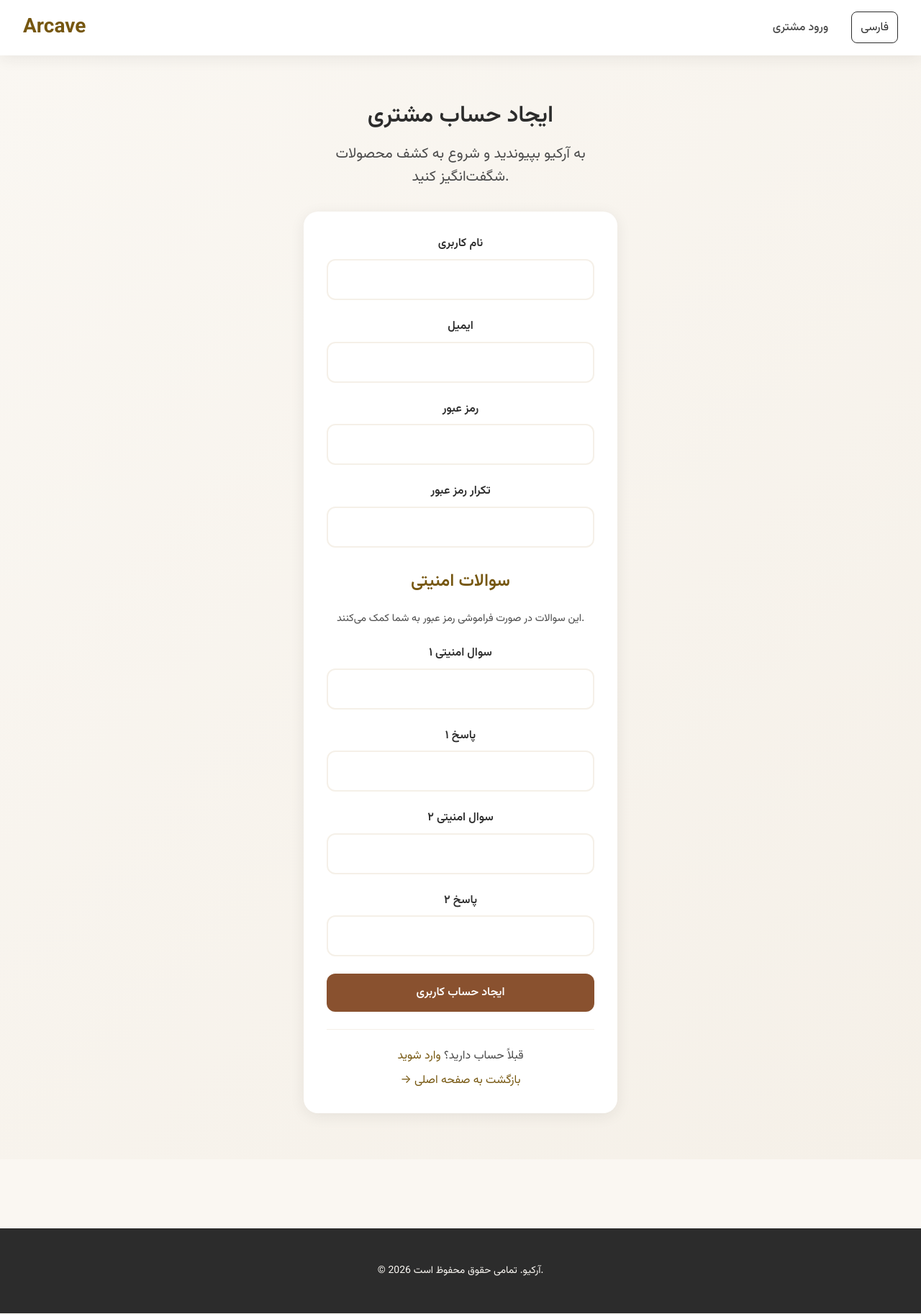
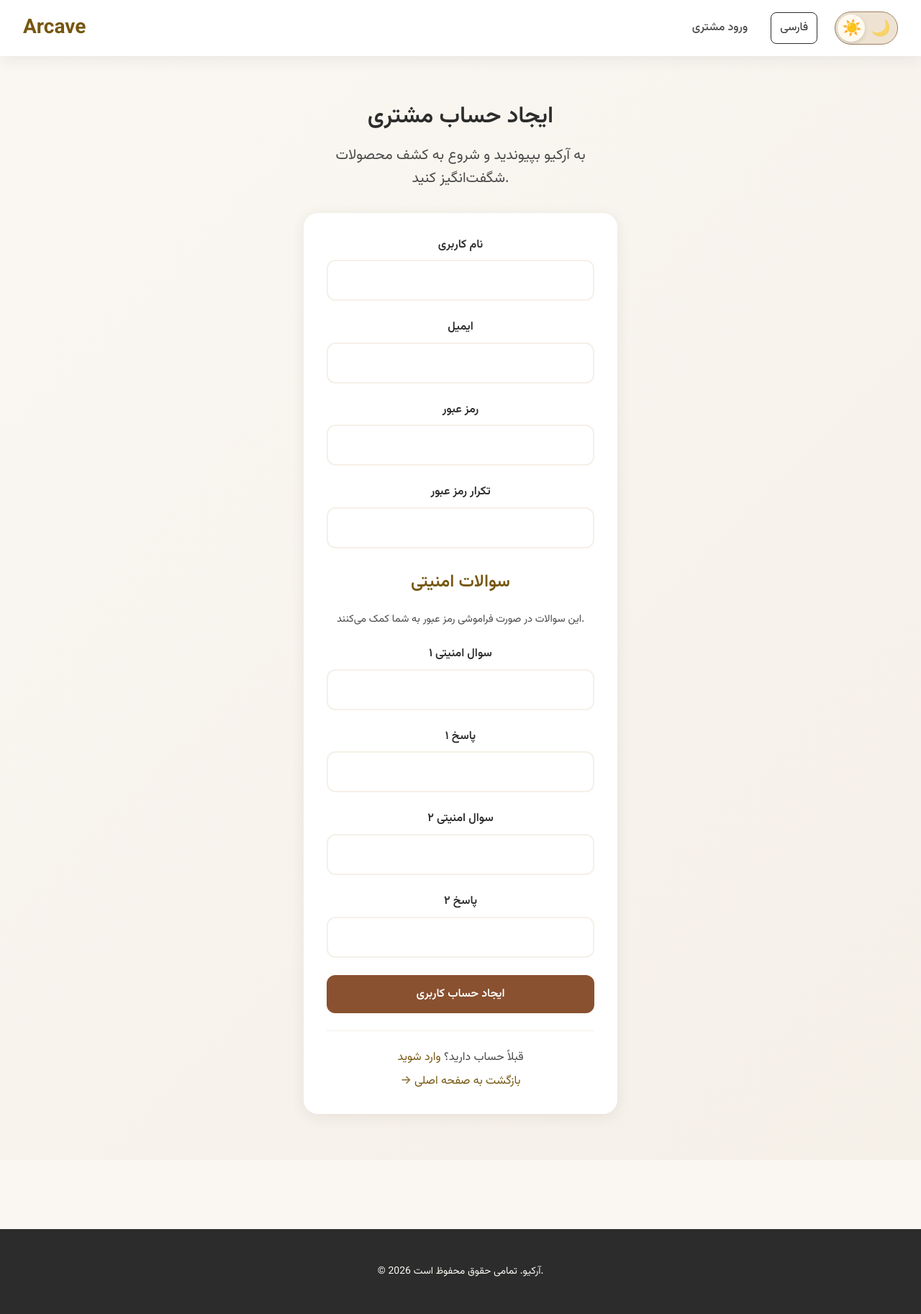
Before and after one commit to Arad-d/arcave-marketplace, a Django app: page /customer/signup/ in a window 1280 px wide. Shown: the whole page at 72% size. Run offline with Django 5.2, Linux system fonts and the light colour scheme; parts of the project's set-up code (start-up, migrations or seed data) failed here and were passed over.

Commit message:
Add persistent night mode with a sun and moon header toggle

```diff
--- a/django_project/shop/templates/shop/base.html
+++ b/django_project/shop/templates/shop/base.html
@@ -9,13 +9,15 @@
     <meta name="viewport" content="width=device-width, initial-scale=1.0">
     <title>{% block title %}{% translate "آرکیو" %}{% endblock %}</title>
 
+    <script src="{% static 'js/theme.js' %}"></script>
+
     <!-- Google Fonts -->
     <link rel="preconnect" href="https://fonts.googleapis.com">
     <link rel="preconnect" href="https://fonts.gstatic.com" crossorigin>
     <link href="https://fonts.googleapis.com/css2?family=Vazirmatn:wght@100..900&display=swap" rel="stylesheet">
 
     <!-- Custom CSS -->
-    <link rel="stylesheet" href="{% static 'css/style.css' %}?v=ux-1">
+    <link rel="stylesheet" href="{% static 'css/style.css' %}?v=theme-1">
 </head>
 <body>
     <a class="skip-link" href="#main-content">{% translate "رفتن به محتوای اصلی" %}</a>
@@ -42,6 +44,10 @@
                     <li>{% include "includes/language_switch.html" %}</li>
                 {% endif %}
             </ul>
+            <button id="theme-toggle" class="theme-toggle" type="button" role="switch" aria-checked="false" aria-label="{% translate 'حالت شب' %}" title="{% translate 'حالت شب' %}" hidden>
+                <span class="theme-icon theme-sun" aria-hidden="true">☀️</span>
+                <span class="theme-icon theme-moon" aria-hidden="true">🌙</span>
+            </button>
         </div>
     </nav>
 
--- a/django_project/static/css/style.css
+++ b/django_project/static/css/style.css
@@ -819,3 +819,82 @@ h1, h2, h3, p, .comment-text, .order-reference, td { overflow-wrap: anywhere; }
 
 .demo-banner { padding-block: 1rem; background: #e7eddf; border-bottom: 1px solid #356638; }
 .demo-banner p { margin: .25rem 0; font-size: .9rem; }
+
+/* A single appearance switch shared by customer, seller and account pages. */
+:root { color-scheme: light; }
+.navbar-content { gap: 1.5rem; }
+.navbar-nav { margin-inline-start: auto; }
+.theme-toggle {
+    position: relative;
+    display: inline-flex;
+    align-items: center;
+    justify-content: space-around;
+    flex: 0 0 88px;
+    width: 88px;
+    height: 46px;
+    border: 1px solid #9c8064;
+    border-radius: 28px;
+    background: #eee3d2;
+    cursor: pointer;
+    direction: ltr;
+    padding: 3px;
+}
+.theme-toggle[hidden] { display: none; }
+.theme-toggle::before {
+    content: "";
+    position: absolute;
+    top: 3px;
+    left: 3px;
+    width: 38px;
+    height: 38px;
+    border-radius: 50%;
+    background: #fffaf0;
+    box-shadow: 0 2px 6px #0002;
+    transition: transform .2s ease;
+}
+.theme-icon { position: relative; font-size: 22px; line-height: 1; }
+.theme-moon { opacity: .6; }
+[data-theme="dark"] {
+    color-scheme: dark;
+    --color-cream: #191b1c;
+    --color-cream-dark: #292b2d;
+    --color-white: #222426;
+    --color-charcoal: #f4eee5;
+    --color-charcoal-light: #cdc6bc;
+    --color-brown: #e4ba87;
+    --color-brown-light: #d4ae84;
+    --color-terracotta: #d8a574;
+    --color-terracotta-dark: #edbd90;
+    --color-success: #a1d4a3;
+    --color-error: #ffabab;
+    --shadow-soft: 0 4px 20px #0003;
+    --shadow-medium: 0 8px 30px #0004;
+    --shadow-hover: 0 12px 40px #0005;
+}
+[data-theme="dark"] .theme-toggle { background: #34383d; border-color: #bd9870; }
+[data-theme="dark"] .theme-toggle::before { transform: translateX(42px); background: #595048; }
+[data-theme="dark"] .theme-sun { opacity: .6; }
+[data-theme="dark"] .theme-moon { opacity: 1; }
+.form-control, .search-input { color: var(--color-charcoal); }
+input::placeholder, textarea::placeholder { color: var(--color-charcoal-light); opacity: .8; }
+[data-theme="dark"] .footer { background: #111314; }
+[data-theme="dark"] .footer-text { color: #cdc6bc; }
+[data-theme="dark"] .skip-link { background: #222426; }
+[data-theme="dark"] .demo-banner { background: #253228; border-color: #8ab38c; }
+[data-theme="dark"] .btn-danger { background: #9b3434; color: #fff5ef; }
+[data-theme="dark"] .btn-danger:hover { background: #b64646; }
+[data-theme="dark"] :focus-visible { outline-color: #97c8ff; }
+[data-theme="dark"] .form-control:focus { border-color: #d8a574; }
+/* Category badges use the accent as their background and need dark lettering. */
+[data-theme="dark"] span[style*="background-color: var(--color-brown)"] { color: #191b1c !important; }
+@media (max-width: 768px) {
+    .navbar-content { display: grid; grid-template-columns: 1fr auto; gap: .5rem 1rem; }
+    .navbar-brand { grid-column: 1; grid-row: 1; }
+    .theme-toggle { grid-column: 2; grid-row: 1; }
+    .navbar-nav { grid-column: 1 / -1; grid-row: 2; margin-inline-start: 0; }
+}
+@media (prefers-reduced-motion: reduce) { .theme-toggle::before { transition: none; } }
+[data-theme="dark"] .form-control, [data-theme="dark"] .search-input { border-color: #77716a; }
+[data-theme="dark"] span[style*="background-color: var(--color-success)"],
+[data-theme="dark"] span[style*="background-color: orange"] { color: #191b1c !important; }
+[data-theme="dark"] .reply { background-color: #292b2d !important; }
--- /dev/null
+++ b/django_project/static/js/theme.js
@@ -0,0 +1,32 @@
+/* Apply the saved appearance before styles paint, without requiring storage access. */
+(() => {
+  const root = document.documentElement;
+  const system = window.matchMedia('(prefers-color-scheme: dark)');
+  let preference = null;
+  let toggle = null;
+  try {
+    const saved = window.localStorage.getItem('arcave-theme');
+    if (saved === 'light' || saved === 'dark') preference = saved;
+  } catch (_) { /* Private browsing can disable storage. */ }
+
+  function apply(theme) {
+    root.dataset.theme = theme;
+    if (toggle) toggle.setAttribute('aria-checked', String(theme === 'dark'));
+  }
+  apply(preference || (system.matches ? 'dark' : 'light'));
+  system.addEventListener('change', (event) => {
+    if (!preference) apply(event.matches ? 'dark' : 'light');
+  });
+  document.addEventListener('DOMContentLoaded', () => {
+    toggle = document.getElementById('theme-toggle');
+    if (!toggle) return;
+    toggle.hidden = false;
+    apply(root.dataset.theme);
+    toggle.addEventListener('click', () => {
+      preference = root.dataset.theme === 'dark' ? 'light' : 'dark';
+      apply(preference);
+      try { window.localStorage.setItem('arcave-theme', preference); }
+      catch (_) { /* The theme still works for this page. */ }
+    });
+  });
+})();
```
Also changed, not shown: MAINTENANCE.md (+4 -0 lines), SETUP.md (+4 -0 lines), tests/theme.test.cjs (added, +34 -0 lines), .github/workflows/tests.yml, django_project/locale/en/LC_MESSAGES/django.po, 1 other file.
